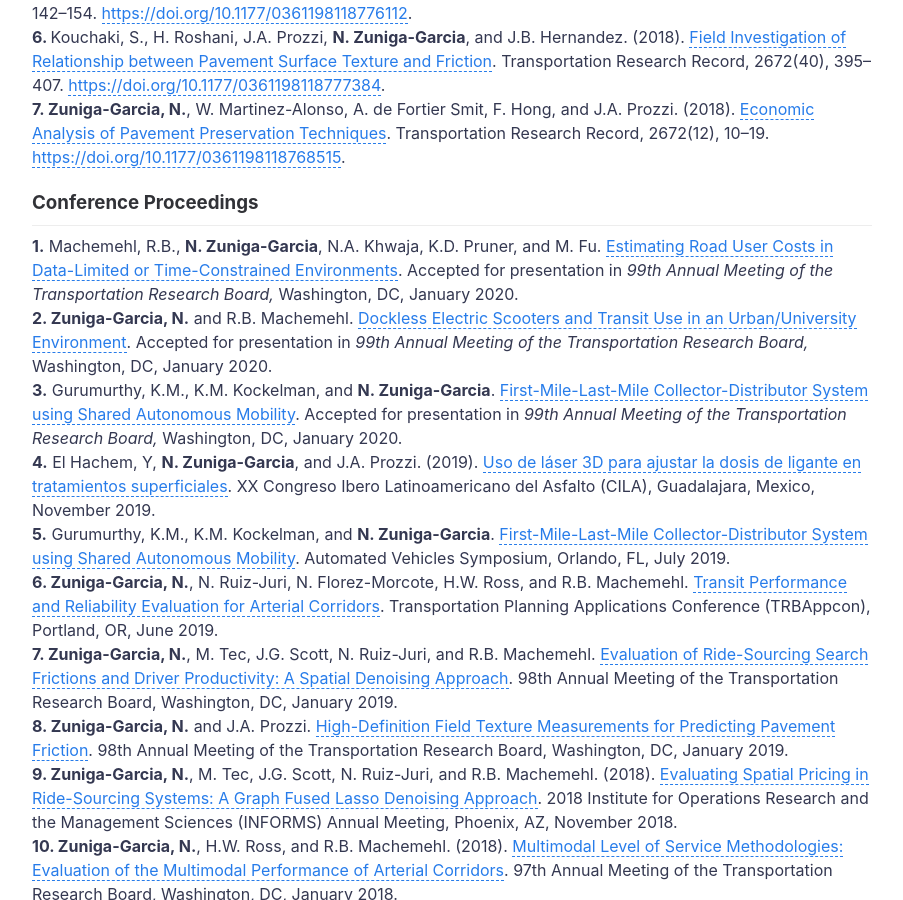
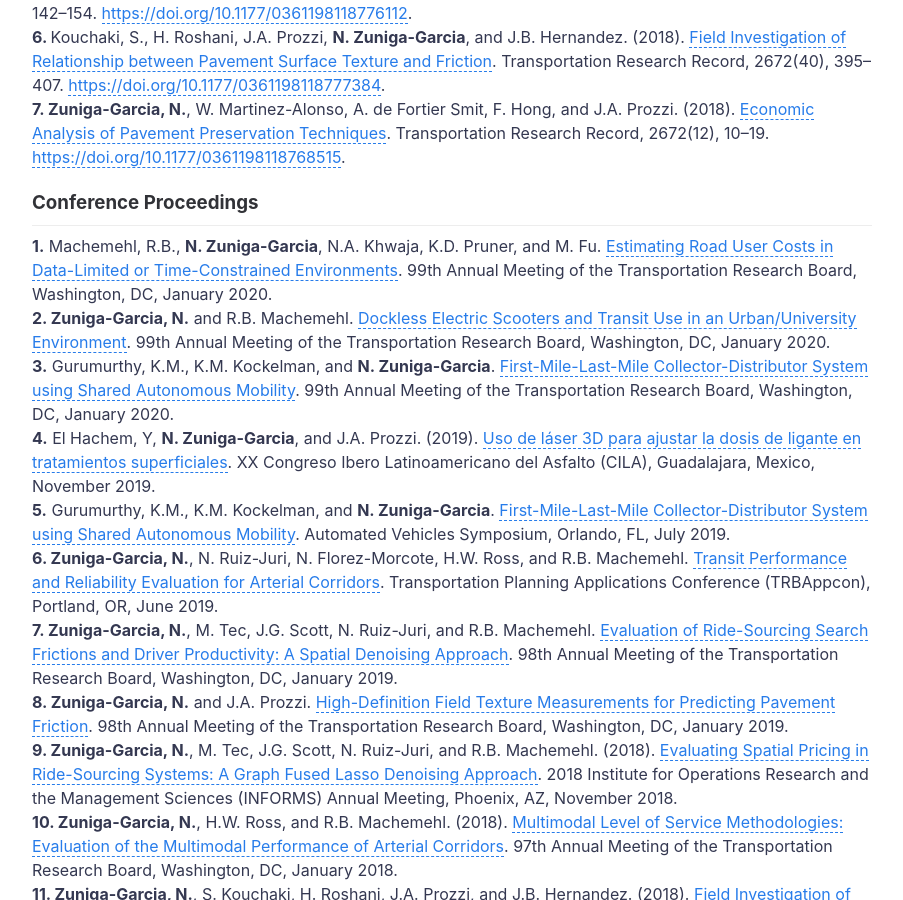
Before and after one commit to nzunigag/nzunigag.github.io, a Jekyll site: the page built from research.md, in a window 1280 px wide and 900 px high, scrolled down 744 px. Shown: the whole window, without its empty margins (188-1091 px from the left). Built offline with Jekyll 4.4.1, drawn with Linux system fonts in a browser that asks for light colours.

Commit message:
Update research.md

```diff
--- a/research.md
+++ b/research.md
@@ -25,11 +25,11 @@ ___
 
 ### Conference Proceedings
 ___
-<b>1.</b> Machemehl, R.B., <b>N. Zuniga-Garcia</b>, N.A. Khwaja, K.D. Pruner, and M. Fu. [Estimating Road User Costs in Data-Limited or Time-Constrained Environments](../research/pres/2020_EstimatingCosts.pdf). Accepted for presentation in <i>99th Annual Meeting of the Transportation Research Board,</i> Washington, DC, January 2020.
+<b>1.</b> Machemehl, R.B., <b>N. Zuniga-Garcia</b>, N.A. Khwaja, K.D. Pruner, and M. Fu. [Estimating Road User Costs in Data-Limited or Time-Constrained Environments](../research/pres/2020_EstimatingCosts.pdf). 99th Annual Meeting of the Transportation Research Board, Washington, DC, January 2020.
 <br>
-<b>2. Zuniga-Garcia, N.</b> and R.B. Machemehl. [Dockless Electric Scooters and Transit Use in an Urban/University Environment](../research/pres/2020_Scooters.pdf). Accepted for presentation in <i>99th Annual Meeting of the Transportation Research Board,</i> Washington, DC, January 2020.
+<b>2. Zuniga-Garcia, N.</b> and R.B. Machemehl. [Dockless Electric Scooters and Transit Use in an Urban/University Environment](../research/pres/2020_Scooters.pdf). 99th Annual Meeting of the Transportation Research Board, Washington, DC, January 2020.
 <br>
-<b>3.</b> Gurumurthy, K.M., K.M. Kockelman, and <b>N. Zuniga-Garcia</b>. [First-Mile-Last-Mile Collector-Distributor System using Shared Autonomous Mobility](../research/pub/2020_FMLM.pdf).  Accepted for presentation in <i>99th Annual Meeting of the Transportation Research Board,</i> Washington, DC, January 2020.
+<b>3.</b> Gurumurthy, K.M., K.M. Kockelman, and <b>N. Zuniga-Garcia</b>. [First-Mile-Last-Mile Collector-Distributor System using Shared Autonomous Mobility](../research/pub/2020_FMLM.pdf). 99th Annual Meeting of the Transportation Research Board, Washington, DC, January 2020.
 <br>
 <b>4.</b> El Hachem, Y, <b>N. Zuniga-Garcia</b>, and J.A. Prozzi. (2019). [Uso de láser 3D para ajustar la dosis de ligante en tratamientos superficiales](../research/pres/2019_CILA.pdf). XX Congreso Ibero Latinoamericano del Asfalto (CILA), Guadalajara, Mexico, November 2019.
 <br>
```
